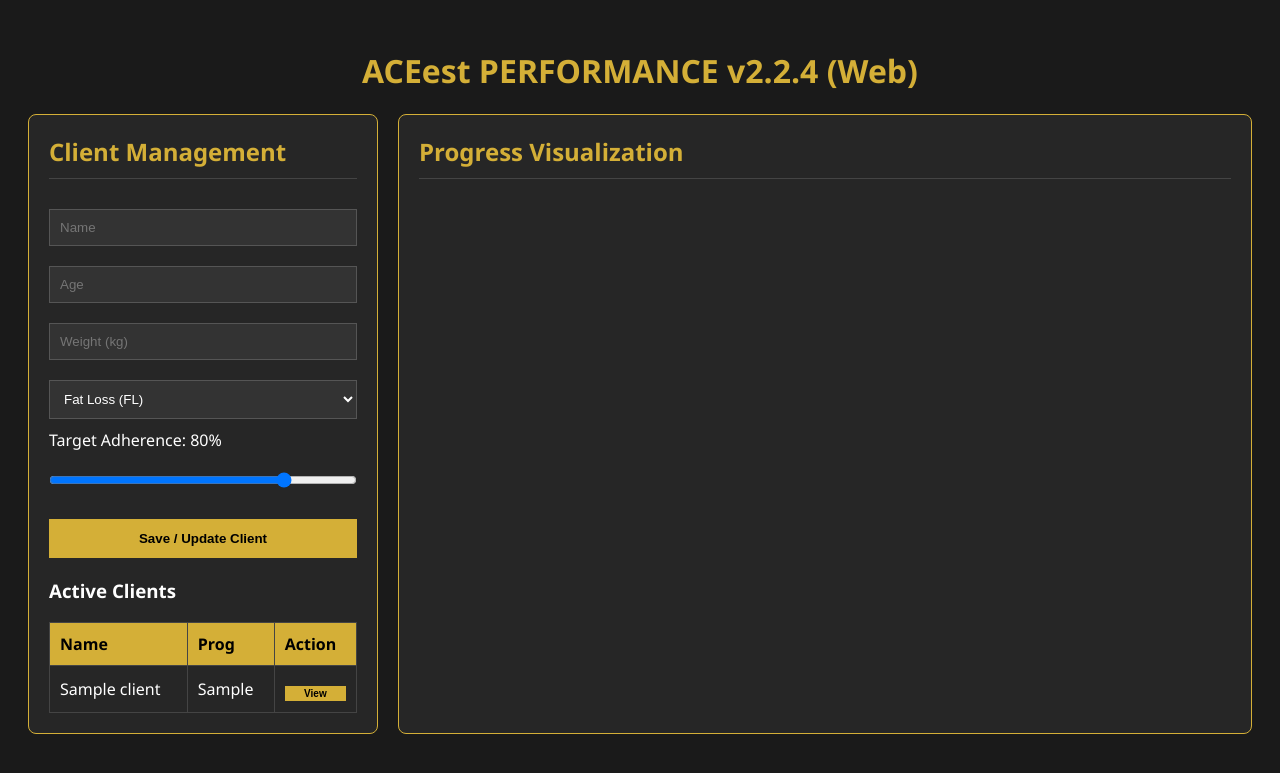
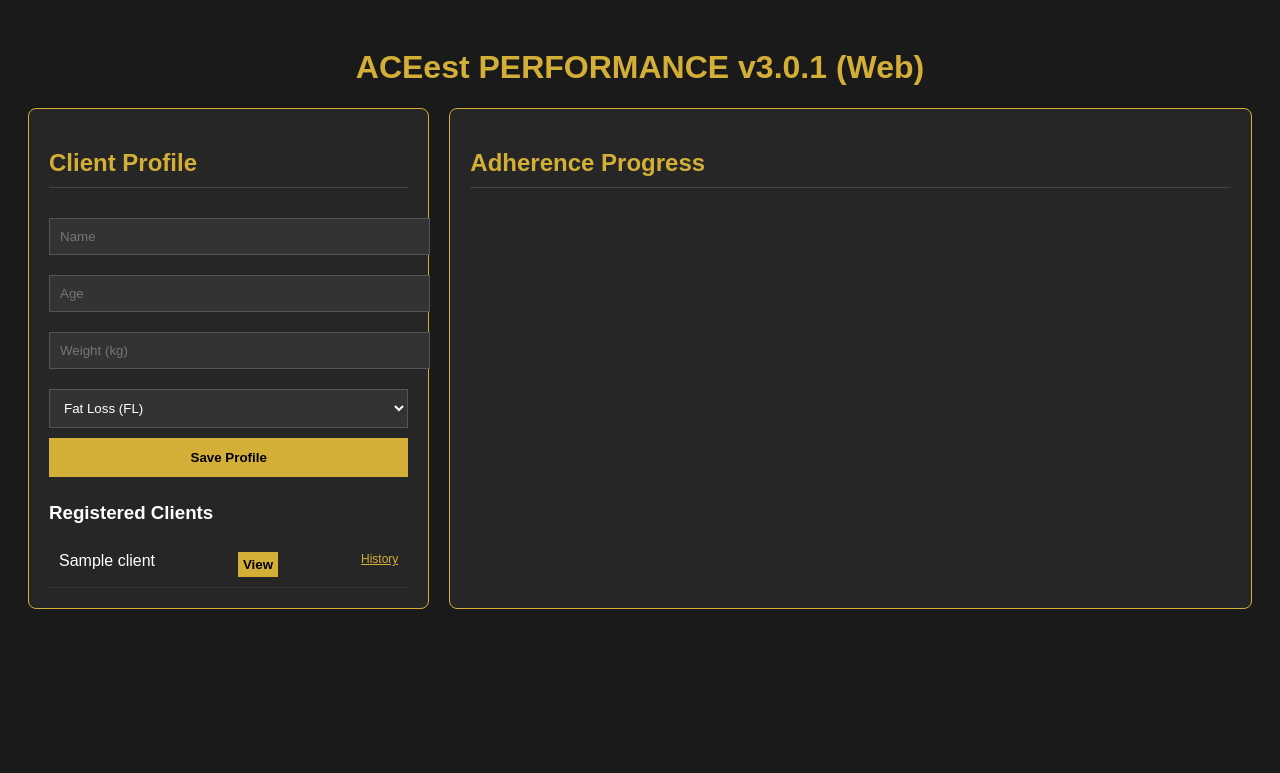
Before and after one commit to Ramyashreeyr2309/DevOps_Assignment_ACEest_Gym_and_Fitness_Application, a Flask app: page / in a window 1280 px wide. Shown: the top 773 px of the page. Run offline with Flask 3, Linux system fonts and the light colour scheme; tables that the repository leaves empty hold one stand-in row (values such as "Sample post"); a map, chart or similar area stays blank.

Commit message:
created app_v_3_0_1

```diff
--- a/app/app.py
+++ b/app/app.py
@@ -1,11 +1,11 @@
 import sqlite3
-from flask import Flask, render_template, request, jsonify
+from flask import Flask, render_template, request, jsonify, redirect, url_for
 from datetime import datetime
 
 app = Flask(__name__)
 DB_NAME = "aceest_fitness.db"
 
-# Logic constants from Aceestver-2.2.4.py
+# Core Program Logic from v3.0.1
 PROGRAMS = {
     "Fat Loss (FL)": {"factor": 22},
     "Muscle Gain (MG)": {"factor": 35},
@@ -18,39 +18,42 @@ def get_db():
     return conn
 
 @app.route('/')
-def index():
-    return render_template('index.html', programs=PROGRAMS.keys())
-
-@app.route('/api/clients', methods=['GET'])
-def get_clients():
+def dashboard():
     db = get_db()
-    clients = db.execute("SELECT name, program, target_adherence FROM clients").fetchall()
-    return jsonify([dict(row) for row in clients])
+    clients = db.execute("SELECT * FROM clients").fetchall()
+    return render_template('index.html', clients=clients, programs=PROGRAMS.keys())
 
 @app.route('/api/save_client', methods=['POST'])
 def save_client():
     data = request.json
-    name = data['name']
     weight = float(data['weight'])
     program = data['program']
-
-    # Calculate calories based on your version 2.2.4 logic
-    factor = PROGRAMS.get(program, {"factor": 25})['factor']
-    calories = int(weight * factor)
+    calories = int(weight * PROGRAMS.get(program, {"factor": 25})['factor'])
 
     db = get_db()
     db.execute("""
-        INSERT INTO clients (name, age, weight, program, calories, target_adherence)
-        VALUES (?, ?, ?, ?, ?, ?)
+        INSERT INTO clients (name, age, weight, program, calories)
+        VALUES (?, ?, ?, ?, ?)
         ON CONFLICT(name) DO UPDATE SET
         weight=excluded.weight, program=excluded.program, calories=excluded.calories
-    """, (name, data['age'], weight, program, calories, data['adherence']))
+    """, (data['name'], data['age'], weight, program, calories))
     db.commit()
-    return jsonify({"status": "success", "message": f"Saved {name}!"})
+    return jsonify({"status": "success", "calories": calories})
+
+@app.route('/history/<client_name>')
+def view_history(client_name):
+    db = get_db()
+    # Replicates the Workout History Treeview logic
+    history = db.execute("""
+        SELECT date, workout_type, duration_min, notes
+        FROM workouts WHERE client_name=? ORDER BY date DESC
+    """, (client_name,)).fetchall()
+    return render_template('history.html', client=client_name, history=history)
 
 @app.route('/api/progress/<name>')
 def get_progress(name):
     db = get_db()
+    # Data for the Matplotlib-style chart
     rows = db.execute("SELECT week, adherence FROM progress WHERE client_name=? ORDER BY id", (name,)).fetchall()
     return jsonify([dict(row) for row in rows])
 
--- a/app/templates/index.html
+++ b/app/templates/index.html
@@ -1,87 +1,59 @@
 <!DOCTYPE html>
 <html>
 <head>
-    <title>ACEest Performance Web</title>
+    <title>ACEest Performance v3.0.1</title>
     <script src="https://cdn.jsdelivr.net/npm/chart.js"></script>
     <style>
-        body { background: #1a1a1a; color: white; font-family: 'Segoe UI', sans-serif; padding: 20px; }
-        .grid { display: grid; grid-template-columns: 350px 1fr; gap: 20px; }
-        .card { background: #262626; border: 1px solid #d4af37; padding: 20px; border-radius: 8px; }
-        h2 { color: #d4af37; margin-top: 0; border-bottom: 1px solid #444; padding-bottom: 10px; }
-        input, select { width: 100%; padding: 10px; margin: 10px 0; background: #333; border: 1px solid #555; color: white; box-sizing: border-box; }
-        button { width: 100%; padding: 12px; background: #d4af37; color: black; border: none; font-weight: bold; cursor: pointer; margin-top: 10px; }
-        table { width: 100%; border-collapse: collapse; margin-top: 15px; }
-        th, td { border: 1px solid #444; padding: 10px; text-align: left; }
-        th { background: #d4af37; color: black; }
+        body { background: #1a1a1a; color: white; font-family: sans-serif; padding: 20px; }
+        .card { background: #262626; border: 1px solid #d4af37; padding: 20px; border-radius: 8px; margin-bottom: 20px; }
+        h2 { color: #d4af37; border-bottom: 1px solid #444; padding-bottom: 10px; }
+        .grid { display: grid; grid-template-columns: 1fr 2fr; gap: 20px; }
+        input, select { width: 100%; padding: 10px; margin: 10px 0; background: #333; color: white; border: 1px solid #555; }
+        button { background: #d4af37; color: black; border: none; padding: 12px; width: 100%; font-weight: bold; cursor: pointer; }
+        .client-item { display: flex; justify-content: space-between; padding: 10px; border-bottom: 1px solid #333; }
     </style>
 </head>
 <body>
 
-<h1 style="text-align:center; color:#d4af37;">ACEest PERFORMANCE v2.2.4 (Web)</h1>
+<h1 style="text-align:center; color:#d4af37;">ACEest PERFORMANCE v3.0.1 (Web)</h1>
 
 <div class="grid">
     <div class="card">
-        <h2>Client Management</h2>
+        <h2>Client Profile</h2>
         <input type="text" id="name" placeholder="Name">
         <input type="number" id="age" placeholder="Age">
         <input type="number" id="weight" placeholder="Weight (kg)">
         <select id="program">
             {% for p in programs %}<option value="{{p}}">{{p}}</option>{% endfor %}
         </select>
-        <label>Target Adherence: <span id="adh_val">80</span>%</label>
-        <input type="range" id="adherence" min="0" max="100" value="80" oninput="document.getElementById('adh_val').innerText=this.value">
-        <button onclick="saveClient()">Save / Update Client</button>
+        <button onclick="saveClient()">Save Profile</button>
 
-        <div style="margin-top:20px;">
-            <h3>Active Clients</h3>
-            <div id="client-list"></div>
+        <h3 style="margin-top:25px;">Registered Clients</h3>
+        <div id="client-list">
+            {% for client in clients %}
+            <div class="client-item">
+                <span>{{ client.name }}</span>
+                <button onclick="loadChart('{{ client.name }}')" style="width:auto; padding:5px;">View</button>
+                <a href="/history/{{ client.name }}" style="color:#d4af37; font-size:12px;">History</a>
+            </div>
+            {% endfor %}
         </div>
     </div>
 
     <div class="card">
-        <h2>Progress Visualization</h2>
+        <h2>Adherence Progress</h2>
         <canvas id="progressChart" style="max-height: 400px;"></canvas>
     </div>
 </div>
 
 <script>
-let myChart;
-
-async function saveClient() {
-    const data = {
-        name: document.getElementById('name').value,
-        age: document.getElementById('age').value,
-        weight: document.getElementById('weight').value,
-        program: document.getElementById('program').value,
-        adherence: document.getElementById('adherence').value
-    };
-    await fetch('/api/save_client', {
-        method: 'POST',
-        headers: {'Content-Type': 'application/json'},
-        body: JSON.stringify(data)
-    });
-    alert("Client Saved!");
-    loadClientList();
-}
-
-async function loadClientList() {
-    const res = await fetch('/api/clients');
-    const clients = await res.json();
-    let html = '<table><tr><th>Name</th><th>Prog</th><th>Action</th></tr>';
-    clients.forEach(c => {
-        html += `<tr><td>${c.name}</td><td>${c.program}</td>
-                 <td><button onclick="viewProgress('${c.name}')" style="padding:2px; font-size:10px;">View</button></td></tr>`;
-    });
-    document.getElementById('client-list').innerHTML = html + '</table>';
-}
-
-async function viewProgress(name) {
+let chart;
+async function loadChart(name) {
     const res = await fetch(`/api/progress/${name}`);
     const data = await res.json();
-
     const ctx = document.getElementById('progressChart').getContext('2d');
-    if (myChart) myChart.destroy();
-    myChart = new Chart(ctx, {
+    if (chart) chart.destroy();
+    chart = new Chart(ctx, {
         type: 'line',
         data: {
             labels: data.map(d => d.week),
@@ -95,8 +67,20 @@ async function viewProgress(name) {
         }
     });
 }
-
-loadClientList();
+async function saveClient() {
+    const payload = {
+        name: document.getElementById('name').value,
+        age: document.getElementById('age').value,
+        weight: document.getElementById('weight').value,
+        program: document.getElementById('program').value
+    };
+    await fetch('/api/save_client', {
+        method: 'POST',
+        headers: {'Content-Type': 'application/json'},
+        body: JSON.stringify(payload)
+    });
+    location.reload();
+}
 </script>
 </body>
 </html>
```
Also changed, not shown: app/templates/history.html (added, +26 -0 lines), app/test_app.py (+41 -30 lines), app/aceest_fitness.db.
